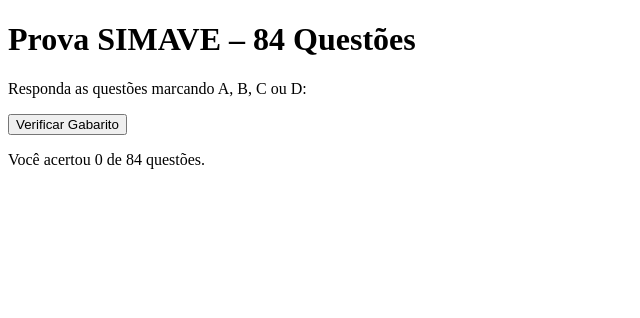
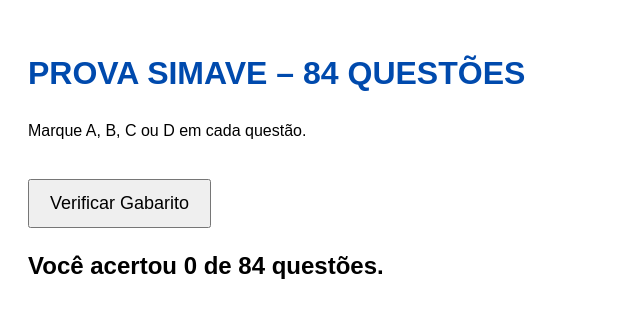
Before and after one commit to 9481A24/Simave, a plain HTML site: page index.html in a window 1280 px wide. Both pictures are taken after a click on the button "Verificar Gabarito". Shown: the whole page, without its empty margins (0-640 px from the left). Drawn offline with Linux system fonts and the light colour scheme.

Commit message:
Add styles and improve result display in index.html

```diff
--- a/index.html
+++ b/index.html
@@ -1,36 +1,57 @@
+
 <!DOCTYPE html>
 <html lang="pt-BR">
 <head>
     <meta charset="UTF-8" />
     <title>Prova SIMAVE – 84 Questões</title>
-    <script src="gabarito.js"></script>
-</head>
-<body>
-    <h1>Prova SIMAVE – 84 Questões</h1>
 
-    <p>Responda as questões marcando A, B, C ou D:</p>
-
-    <!-- Aqui entram as 84 questões que já coloquei no canvas -->
-    <!-- Você só precisa copiar exatamente como está no canvas -->
-
-    <button onclick="verificar()">Verificar Gabarito</button>
-
-    <p id="resultado"></p>
+    <style>
+        body { font-family: Arial; padding: 20px; line-height: 1.5; }
+        h1 { color: #004AAD; }
+        .questao { margin-bottom: 18px; padding: 10px; border: 1px solid #ddd; border-radius: 8px; }
+    </style>
 
     <script>
+        const GABARITO = {
+            1:"B",2:"B",3:"C",4:"C",5:"C",6:"A",7:"C",8:"B",9:"A",10:"B",
+            11:"B",12:"C",13:"B",14:"C",15:"C",16:"B",17:"B",18:"A",19:"B",20:"C",
+            21:"B",22:"C",23:"C",24:"C",25:"C",26:"B",27:"A",28:"A",29:"B",30:"C",
+            31:"C",32:"A",33:"B",34:"A",35:"B",36:"A",37:"B",38:"A",39:"C",40:"B",
+            41:"C",42:"B",
+            43:"C",44:"A",45:"B",46:"C",47:"C",48:"A",49:"B",50:"C",51:"C",52:"C",
+            53:"B",54:"C",55:"B",56:"B",57:"C",58:"C",59:"B",60:"B",61:"B",62:"C",
+            63:"C",64:"B",65:"C",66:"B",67:"C",68:"B",69:"C",70:"C",71:"B",72:"C",
+            73:"D",74:"C",75:"B",76:"B",77:"B",78:"C",79:"C",80:"C",81:"A",82:"A",
+            83:"C",84:"C"
+        };
+
         function verificar() {
             let total = 0;
 
             for (let i = 1; i <= 84; i++) {
-                let marcada = document.querySelector(`input[name='q${i}']:checked`);
-                if (marcada && marcada.value === GABARITO[i]) {
-                    total++;
-                }
+                let m = document.querySelector(`input[name='q${i}']:checked`);
+                if (m && m.value === GABARITO[i]) total++;
             }
 
-            document.getElementById("resultado").innerText =
-                "Você acertou " + total + " de 84 questões.";
+            document.getElementById("resultado").innerHTML =
+                "<h2>Você acertou <b>" + total + "</b> de 84 questões.</h2>";
         }
     </script>
+</head>
+
+<body>
+
+    <h1>PROVA SIMAVE – 84 QUESTÕES</h1>
+    <p>Marque A, B, C ou D em cada questão.</p>
+
+    <!-- ⚠️ AQUI vão as 84 questões que já estão no seu canvas -->
+    <!-- Só copie e cole as questões exatamente como estão -->
+
+    <button onclick="verificar()" style="padding:12px 20px; font-size:18px; margin-top:20px;">
+        Verificar Gabarito
+    </button>
+
+    <p id="resultado"></p>
+
 </body>
 </html>
```
